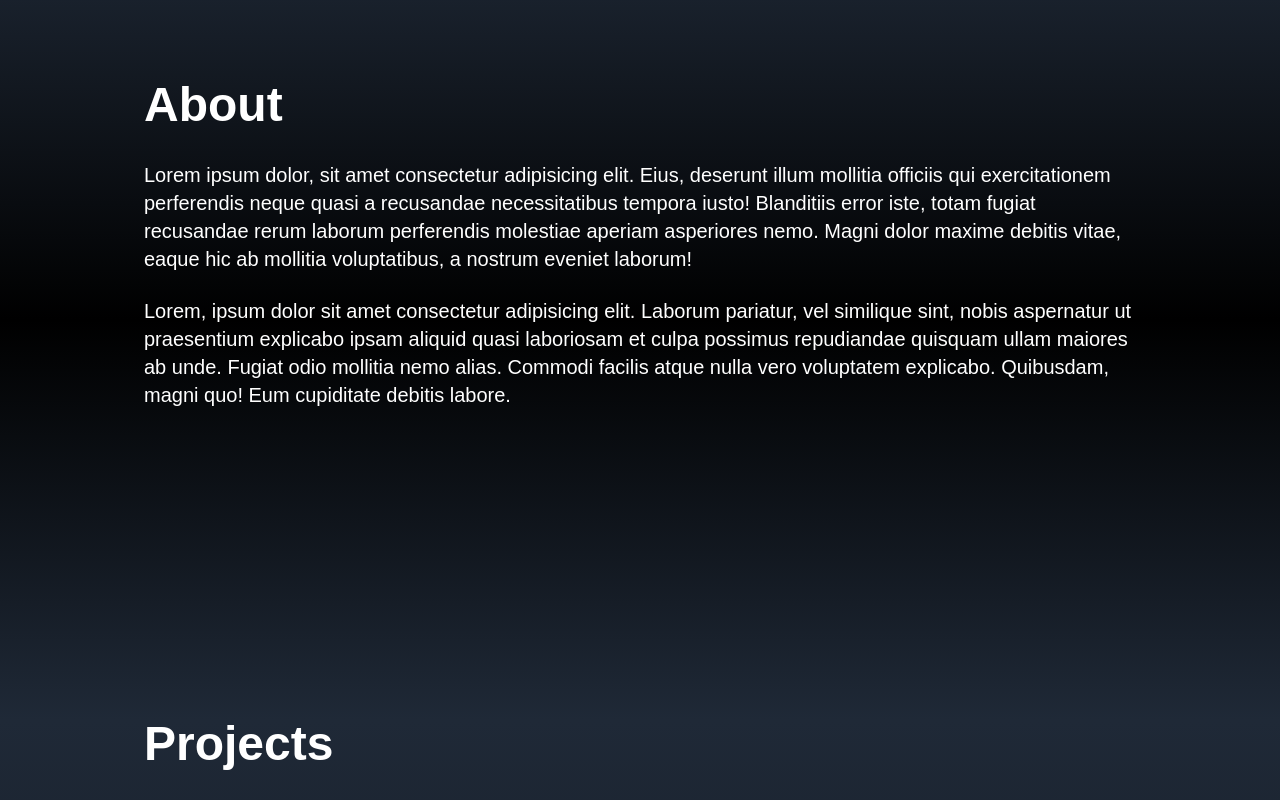
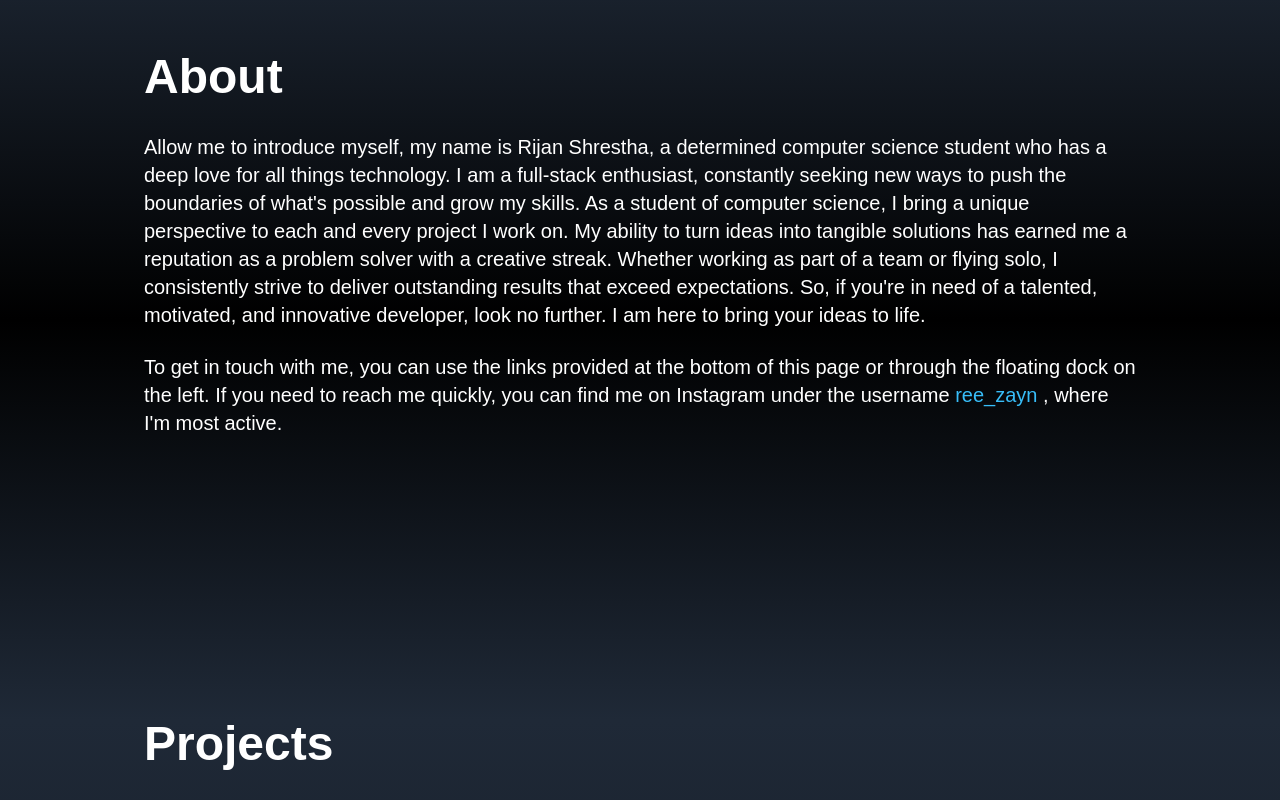
Before and after one commit to reezayn/rijan-portfolio-v2, a React (Create React App) app: page / in a window 1280 px wide. Shown: the part 960-1760 px from the top of the page. Built offline with nearby package versions, Linux system fonts and the light colour scheme.

Commit message:
feb2 1st commit

```diff
--- a/src/components/About.jsx
+++ b/src/components/About.jsx
@@ -14,23 +14,13 @@ const About = () => {
         </div>
 
         <p className="text-xl">
-          Lorem ipsum dolor, sit amet consectetur adipisicing elit. Eius,
-          deserunt illum mollitia officiis qui exercitationem perferendis neque
-          quasi a recusandae necessitatibus tempora iusto! Blanditiis error
-          iste, totam fugiat recusandae rerum laborum perferendis molestiae
-          aperiam asperiores nemo. Magni dolor maxime debitis vitae, eaque hic
-          ab mollitia voluptatibus, a nostrum eveniet laborum!
+          Allow me to introduce myself, my name is Rijan Shrestha, a determined computer science student who has a deep love for all things technology. I am a full-stack enthusiast, constantly seeking new ways to push the boundaries of what's possible and grow my skills. As a student of computer science, I bring a unique perspective to each and every project I work on. My ability to turn ideas into tangible solutions has earned me a reputation as a problem solver with a creative streak. Whether working as part of a team or flying solo, I consistently strive to deliver outstanding results that exceed expectations. So, if you're in need of a talented, motivated, and innovative developer, look no further. I am here to bring your ideas to life.
         </p>
 
         <br />
 
         <p className="text-xl">
-          Lorem, ipsum dolor sit amet consectetur adipisicing elit. Laborum
-          pariatur, vel similique sint, nobis aspernatur ut praesentium
-          explicabo ipsam aliquid quasi laboriosam et culpa possimus repudiandae
-          quisquam ullam maiores ab unde. Fugiat odio mollitia nemo alias.
-          Commodi facilis atque nulla vero voluptatem explicabo. Quibusdam,
-          magni quo! Eum cupiditate debitis labore.
+        To get in touch with me, you can use the links provided at the bottom of this page or through the floating dock on the left. If you need to reach me quickly, you can find me on Instagram under the username <a href="https://www.instagram.com/ree_zayn/" target="_blank" rel="noreferrer"><button className="text-sky-400 cursor-pointer hover:underline">ree_zayn</button></a> , where I'm most active.
         </p>
       </div>
     </div>
--- a/src/components/Contact.jsx
+++ b/src/components/Contact.jsx
@@ -24,12 +24,14 @@ const Contact = () => {
             </p>
           </div>
           <div className="pb-8">
-            <button className="text-sky-400 cursor-pointer">
-              Download my CV
-            </button>
+            <a href="/resume.pdf" download="true">
+              <button className="text-sky-400 cursor-pointer hover:underline">
+                Download my CV
+              </button>
+            </a>
           </div>
-          <div className="socialmedia flex flex-row justify-center md:justify-start">
-            <div className="bg-gray-500 p-2 mx-4 md:ml-0 rounded-xl">
+          <div className="socialmedia flex flex-row justify-center md:justify-start text-gray-800">
+            <div className="bg-gray-500 p-2 mx-4 md:ml-0 rounded-3xl hover:text-sky-400 duration-300">
               <a
                 href="https://www.linkedin.com/in/rijanshrestha3/"
                 target="_blank"
@@ -38,7 +40,7 @@ const Contact = () => {
                 <FaLinkedin size={20} />
               </a>
             </div>
-            <div className="bg-gray-500 p-2 mx-4 rounded-xl">
+            <div className="bg-gray-500 p-2 mx-4 rounded-3xl hover:text-sky-400 duration-300">
               <a
                 href="https://github.com/reezayn"
                 target="_blank"
@@ -47,7 +49,7 @@ const Contact = () => {
                 <FaGithub size={20} />
               </a>
             </div>
-            <div className="bg-gray-500 p-2 mx-4 rounded-xl">
+            <div className="bg-gray-500 p-2 mx-4 rounded-3xl hover:text-sky-400 duration-300">
               <a
                 href="mailto:rijanshrestha98450@gmail.com"
                 target="_blank"
@@ -56,7 +58,7 @@ const Contact = () => {
                 <HiOutlineMail size={20} />
               </a>
             </div>
-            <div className="bg-gray-500 p-2 mx-4 rounded-xl">
+            <div className="bg-gray-500 p-2 mx-4 rounded-3xl hover:text-sky-400 duration-300">
               <a
                 href="https://twitter.com/ree__zayn"
                 target="_blank"
--- a/src/components/Footer.jsx
+++ b/src/components/Footer.jsx
@@ -2,7 +2,7 @@ import React from 'react'
 
 const Footer = () => {
   return (
-    <div className='flex bg-black text-white pb-10 justify-center'>
+    <div className='flex bg-black text-gray-400 pb-10 justify-center'>
         All rights reserved © Rijan Shrestha
     </div>
   )
--- a/src/index.css
+++ b/src/index.css
@@ -15,4 +15,8 @@
     /* font-family: 'Ubuntu', sans-serif; */
     font-family: 'Raleway', sans-serif;
   }
+  ::selection {
+    color: black;
+    background: cyan;
+  }
 }
```
